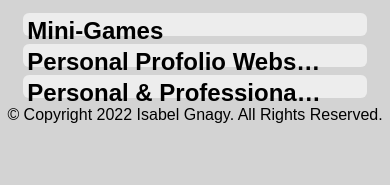
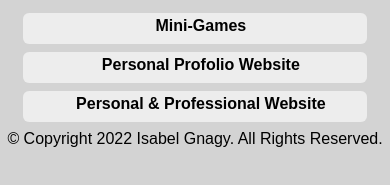
Before and after one commit to isabel-gnagy/isabel-gnagy.github.io, a plain HTML site: page project.html in a window 390 px wide. Shown: the part 295-480 px from the top of the page. Drawn offline with Linux system fonts and the light colour scheme.

Commit message:
main-site: [minor feedback fixes]

```diff
--- a/project.html
+++ b/project.html
@@ -3,7 +3,7 @@
   <head>
     <meta charset="utf-8" />
     <meta name="viewport" content="width=device-width" />
-    <title>isabel | Home</title>
+    <title>Projects ~ isabel</title>
     <link id="mode" href="styles.css" rel="stylesheet" type="text/css" />
     <script src="script.js"></script>
   </head>
@@ -106,7 +106,7 @@
       overflow: hidden;
     }
     label {
-      font-size: 1.5em;
+      font-size: 1vw;
       font-weight: bold;
       position: absolute;
       z-index: 2;
@@ -168,20 +168,24 @@
         padding-left: 2vw;
         border-left: none;
       }
-
-      label {
-        width: 85%;
-        font-size: 1.5em;
+      li label {
+        font-size: inherit;
+        text-align: center;
+        width: 100%;
         white-space: nowrap;
         text-overflow: ellipsis;
         overflow: hidden;
         display: block;
-        justify-content: center;
       }
       .content {
-        padding: 3vw;
+        padding: 4vw;
         border-color: #ededed;
-        text-align: center;
+        text-align: left;
+      }
+      .content p, h4{
+        text-align: left;
+        margin: 0px;
+        margin-top: 3vw;
       }
       .content:before,
       .content:after {
```
Also changed, not shown: edu.html (+1 -1 lines), employ.html (+9 -2 lines), gtkm.html (+1 -1 lines), mystory.html (+1 -1 lines).
